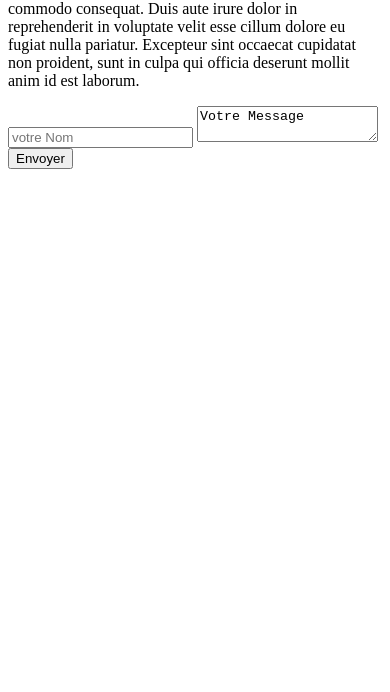
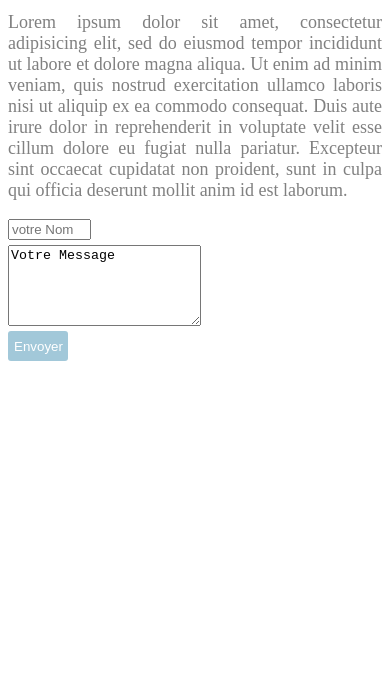
Before and after one commit to Midovich/openclassroom_activity, a plain HTML site: page index.html in a window 390 px wide. Shown: the part 152-844 px from the top of the page. Drawn offline with Linux system fonts and the light colour scheme.

Commit message:
Grosse MAJ : correction des bugs sur le html, ajout de styles pour le boutton sur le css, prise en charge du responsive

```diff
--- a/index.html
+++ b/index.html
@@ -2,6 +2,7 @@
 <html>
 <head>
 	<title>Super page web</title>
+	<link rel="stylesheet" type="text/css" href="style.css">
 </head>
 <body>
 	<h1>Un site super sympa !</h1>
@@ -14,8 +15,8 @@
 
 	<form>
 		<input type="text" placeholder="votre Nom">
-		<textarea>Votre Message</textarea>
-		<input type="submit" value="Envoyer">
+		<textarea rows="5">Votre Message</textarea>
+		<button>Envoyer</button>
  	</form>
 
 </body>
--- a/style.css
+++ b/style.css
@@ -13,10 +13,21 @@ p{
 
 input{
 	display: block;
-	width: 30%;
+	width: 20%;
 }
 
 textarea{
-	width: 80%;
+	width: 50%;
 	display: block;
+	margin-top: 5px;
 }
+
+button{
+	color: #fff;
+	border:0 none;
+	background-color: #A2C8D9;
+	height: 30px;
+	width:60px;
+	border-radius: 3px;
+	margin-top: 5px;
+}
```
